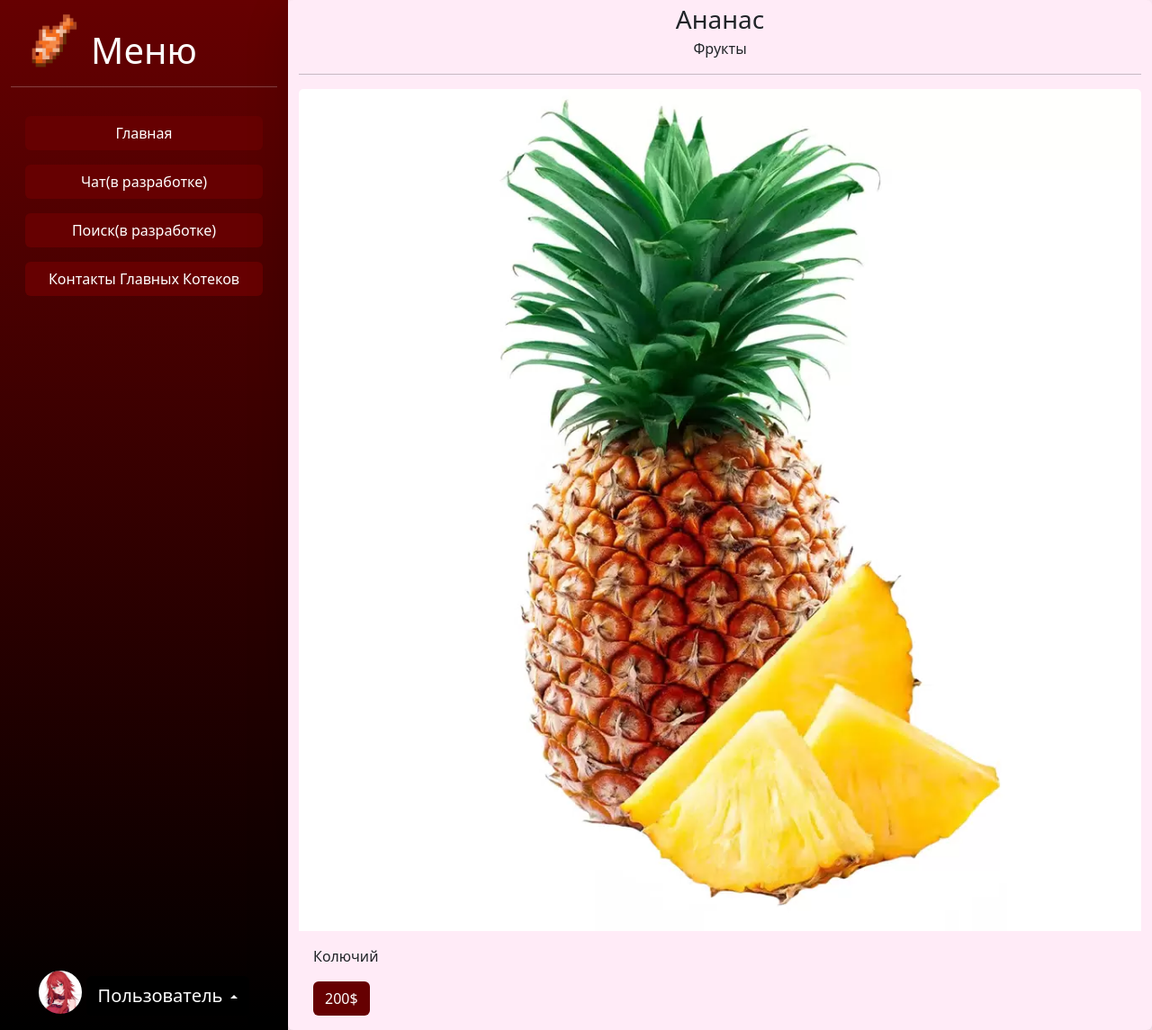
After one commit to takinashida/Django, a Django app: page /product/12 in a window 1280 px wide. The commit adds this page. Shown: the whole page at 90% size. Run offline with Django 5.2, Linux system fonts and the light colour scheme; data comes from the database, SQL or seed files in the repository; some libraries are stand-ins or nearby versions.

Commit message:
complite work

```diff
--- a/fishgramm/catalog/templates/add_product.html
+++ b/fishgramm/catalog/templates/add_product.html
@@ -9,7 +9,7 @@
             <form method="post" enctype="multipart/form-data">
                 {% csrf_token %}
                 {{ form.as_p }}
-                <button type="submit" class="btn btn-primary">Сохранить</button>
+                <button type="submit" class="btn text-white" style="background-color: #660001;">Сохранить</button>
             </form>
         </div>
     </div>
--- /dev/null
+++ b/fishgramm/catalog/templates/menu.html
@@ -0,0 +1,37 @@
+<div class="col-3 d-flex flex-column" style="background: linear-gradient(0deg, #000000, #660001);">
+    <div class="text-center position-relative mt-2">
+        <img src="/static/icons/Fish_logo.png" width="64" height="64" alt="logo"
+             class="position-absolute top-0 start-0 ms-3 mt-1">
+        <h1 class="text-white mt-4">Меню</h1>
+        <hr class="border-white">
+    </div>
+
+    <div class="p-3 d-flex flex-column gap-3">
+        <button class="btn text-white" style="background-color: #660001;">
+            Главная
+        </button>
+        <button class="btn text-white" style="background-color: #660001;">Чат(в разработке)</button>
+        <button class="btn text-white" style="background-color: #660001;">Поиск(в разработке)</button>
+        <button class="btn text-white" style="background-color: #660001;">
+            Контакты Главных Котеков
+        </button>
+    </div>
+
+    <div class="mt-auto pb-3 text-center text-white">
+        <img src="/media/avatars/avatar.jpg" width="48" height="48" alt="avatar"
+             class="rounded-circle" style="object-fit: cover;">
+        <div class="btn-group dropup">
+            <button class="btn dropdown-toggle text-white mt-2" data-bs-toggle="dropdown"
+                    style="background-color: #000000;">
+                <span class="fs-5">Пользователь</span>
+            </button>
+            <ul class="dropdown-menu dropdown-menu-end fs-5"
+                style="background: linear-gradient(0deg, #100000, #240000);">
+                <li><a class="dropdown-item text-white" href="#">Профиль</a></li>
+                <li><a class="dropdown-item text-white" href="#">Настройки</a></li>
+                <li><hr class="dropdown-divider border-white"></li>
+                <li><a class="dropdown-item text-white" href="#">Выход</a></li>
+            </ul>
+        </div>
+    </div>
+</div>
--- /dev/null
+++ b/fishgramm/catalog/templates/product.html
@@ -0,0 +1,22 @@
+{% extends 'base.html' %}
+{% block title %}{{ product.name }}{% endblock %}
+
+{% block content %}
+<div class="col-9">
+    <div class="row justify-content-center">
+        <div class="card border-0 shadow-lg w-100" style="background-color: #ffebf7;">
+            <div class="text-center">
+                <span class="fs-3 p-3">{{ product.name }}</span>
+                <br>
+                <span class="fs-6">{{ product.category.name }}</span>
+            </div>
+            <hr>
+            <img src="{{ product.img.url }}" class="card-img-top" alt="preview">
+            <div class="card-body">
+                <p class="card-text">{{ product.description }}</p>
+                <button class="btn text-white justify-content-center" style="background-color: #660001;">{{ product.price }}$</button>
+            </div>
+        </div>
+    </div>
+</div>
+{% endblock %}
--- a/fishgramm/catalog/urls.py
+++ b/fishgramm/catalog/urls.py
@@ -1,7 +1,7 @@
 from django.contrib import admin
 from django.urls import path, include
 from catalog.apps import CatalogConfig
-from catalog.views import home, contacts, catalog_page, add_product
+from catalog.views import home, contacts, catalog_page, add_product, product
 
 
 
@@ -11,5 +11,6 @@ urlpatterns = [
     path('', home, name='index'),
     path('contacts/', contacts, name='contacts'),
     path('catalog_page/<int:page>', catalog_page, name='catalog_page'),
-    path('add_product/', add_product, name='add_product')
+    path('add_product/', add_product, name='add_product'),
+    path('product/<int:id>', product, name='product')
 ]
--- a/fishgramm/catalog/views.py
+++ b/fishgramm/catalog/views.py
@@ -30,11 +30,20 @@ def catalog_page(request, page):
         end_product = start_product+6
         if ceil(products.count()/per_page)*page > len(products):
             end_product = len(products)
+        return render(
+                request, "catalog_page.html",
+        {'products':products[start_product:end_product]}
+                          )
+    return HttpResponse(404)
+
+def product(request, id):
+    product = Product.objects.get(id=id)
     return render(
-            request, "catalog_page.html",
-    {'products':products[start_product:end_product]}
-                      )
-    return HttpResponse(404)
+        request, "product.html",
+        {'product': product}
+    )
+
+
 
 def add_product(request):
     form = ProductForm(request.POST, request.FILES)
```
Also changed, not shown: fishgramm/catalog/templates/base.html (+1 -37 lines).
